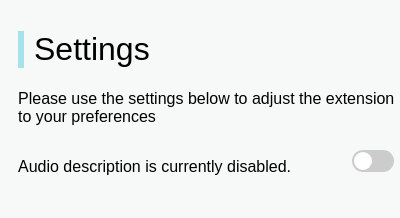
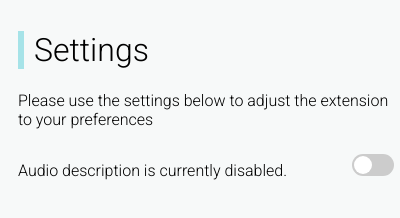
Before and after one commit to LeahHirst/OxfordHack, a browser extension: page popup/index.html in a window 400 px wide. Drawn offline with Linux system fonts and the light colour scheme.

Commit message:
Merge branch 'master' of https://github.com/Leah Hirst/OxfordHack

```diff
--- a/popup/index.html
+++ b/popup/index.html
@@ -7,6 +7,7 @@
   <script src="popup.js"></script>
   <script src="../js/jquery-3.2.1.min.js"></script>
   <script src="checkBoxScript.js"></script>
+  <link href="https://fonts.googleapis.com/css?family=Roboto:300" rel="stylesheet">
 </head>
 <body>
     <h1> Settings </h1>
--- a/popup/style.css
+++ b/popup/style.css
@@ -2,12 +2,12 @@ html {
     background-color: #f7f9f9;
     height: 400px;
     width: 400px;
-    font-family: "Segoe UI Light", sans-serif;
+    font-family: 'Roboto', sans-serif;
     padding: 10px;
 }
 
 h1 {
-    font-family: "Segoe UI Light", sans-serif;
+    font-family: 'Roboto', sans-serif;
     border-left: 6px solid #a6e3e8;
     padding-left: 10px;
     font-weight: lighter;
@@ -15,13 +15,13 @@ h1 {
 
 
 h3 {
-    font-family: "Segoe UI Light", sans-serif;
+    font-family: 'Roboto', sans-serif;
     font-weight: lighter;
     font-size: 12pt;
 }
 
 p {
-    font-family: "Segoe UI Light", sans-serif;
+    font-family: 'Roboto', sans-serif;
     color: black;
     font-size: 12pt;
 }
```
